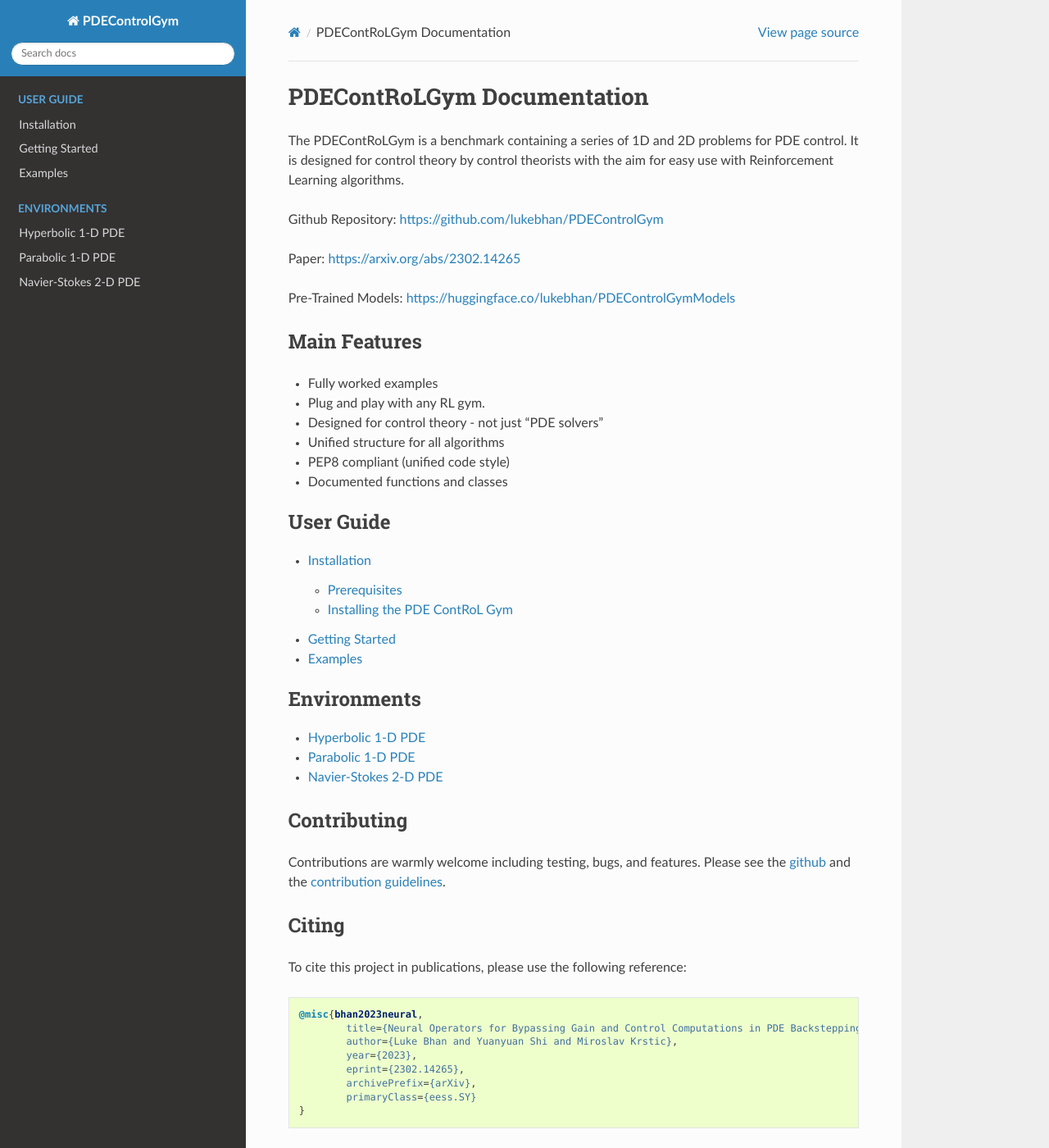
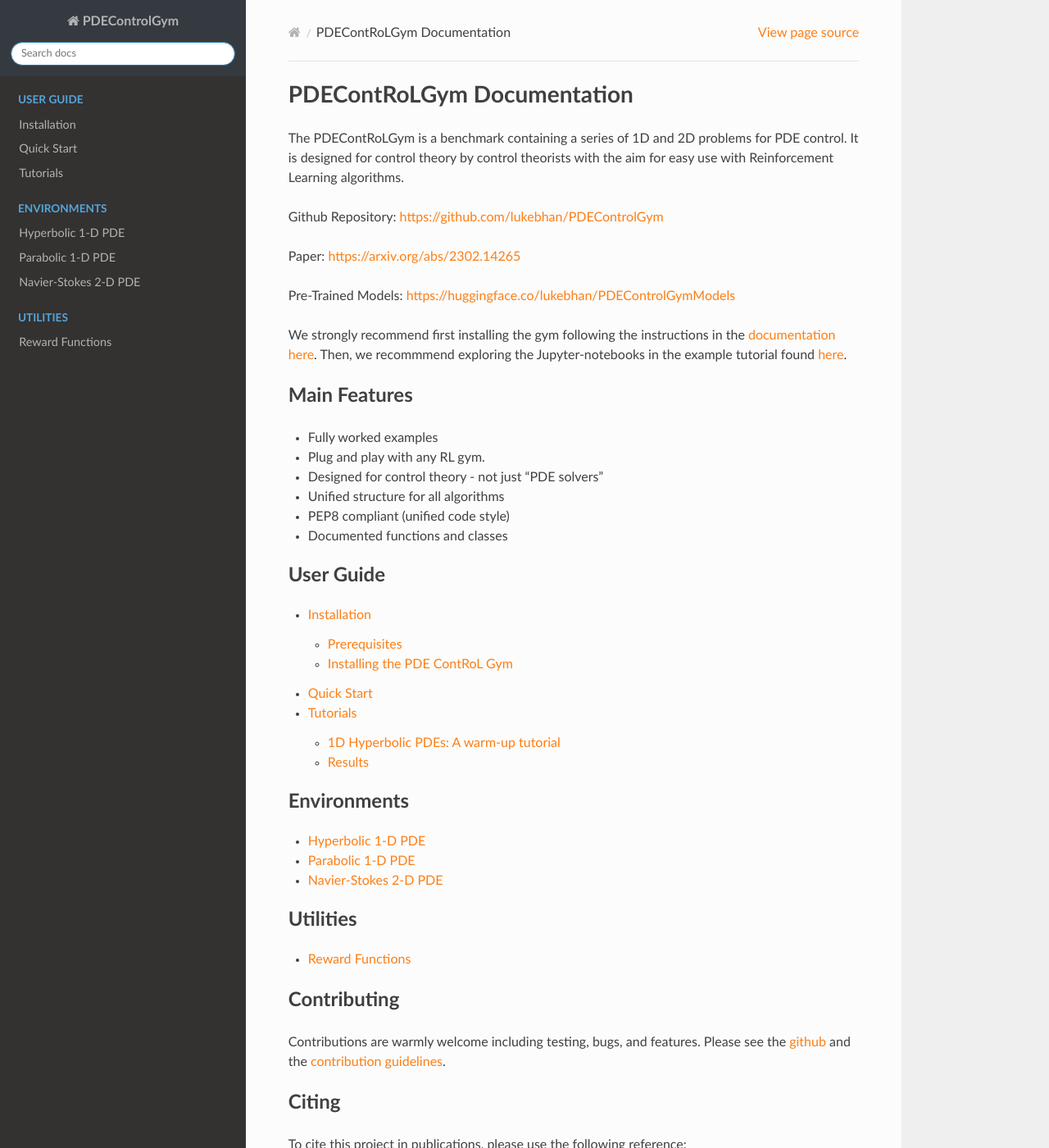
Before and after one commit to lukebhan/PDEControlGym, a Sphinx documentation site: the page built from docs/source/index.rst, in a window 1280 px wide and 1400 px high. Shown: the whole window at 82% size. Built offline with Sphinx 7.4.7 and the Read the Docs theme 2.0.0, drawn with Linux system fonts in a browser that asks for light colours; some of the changed lines change nothing that is shown; some of the changed text lies outside the part shown.

Commit message:
documentation

```diff
--- a/docs/requirements.txt
+++ b/docs/requirements.txt
@@ -1,2 +1,2 @@
 sphinx
-sphinx_rtd_theme
+sphinx_rtd_theme>=1.3.0
--- /dev/null
+++ b/docs/source/_static/css/pdecg_theme.css
@@ -0,0 +1,61 @@
+/* Most of the theme is adapted from stable-baselines3 doc */
+:root{
+  --main-bg-color: #343A40;
+  --link-color: #FD7E14;
+}
+
+/* Header fonts y */
+h1, h2, .rst-content .toctree-wrapper p.caption, h3, h4, h5, h6, legend, p.caption {
+    font-family: "Lato","proxima-nova","Helvetica Neue",Arial,sans-serif;
+}
+
+
+/* Docs background */
+.wy-side-nav-search{
+  background-color: var(--main-bg-color);
+}
+
+/* Mobile version */
+.wy-nav-top{
+  background-color: var(--main-bg-color);
+}
+
+/* Change link colors (except for the menu) */
+a {
+    color: var(--link-color);
+}
+
+a:hover {
+    color: #4F778F;
+}
+
+.wy-menu a {
+    color: #b3b3b3;
+}
+
+.wy-menu a:hover {
+    color: #b3b3b3;
+}
+
+a.icon.icon-home {
+    color: #b3b3b3;
+}
+
+.version{
+    color: var(--link-color) !important;
+}
+
+
+/* Make code blocks have a background */
+.codeblock,pre.literal-block,.rst-content .literal-block,.rst-content pre.literal-block,div[class^='highlight'] {
+        background: #f8f8f8;;
+}
+
+/* Change style of types in the docstrings .rst-content .field-list */
+.field-list .xref.py.docutils, .field-list code.docutils, .field-list .docutils.literal.notranslate
+{
+  border: None;
+  padding-left: 0;
+  padding-right: 0;
+  color: #404040;
+}
--- a/docs/source/conf.py
+++ b/docs/source/conf.py
@@ -1,9 +1,7 @@
-# Configure autodocs
+# Configuration file for the Sphinx documentation builder.
 import os
 import sys
-sys.path.insert(0, os.path.abspath("../../..//pdecontrolgym/envs/"))
-
-# Configuration file for the Sphinx documentation builder.
+sys.path.insert(0, os.path.abspath('..'))
 #
 # For the full list of built-in configuration values, see the documentation:
 # https://www.sphinx-doc.org/en/master/usage/configuration.html
@@ -12,21 +10,31 @@
 # https://www.sphinx-doc.org/en/master/usage/configuration.html#project-information
 
 project = 'PDEControlGym'
-copyright = '2023, Luke Bhan'
+copyright = '2023, PDEContRoLGym'
 author = 'Luke Bhan'
 release = '0.0.1'
 
 # -- General configuration ---------------------------------------------------
 # https://www.sphinx-doc.org/en/master/usage/configuration.html#general-configuration
 
-extensions = []
+extensions = [
+        "sphinx.ext.viewcode",
+        "sphinx.ext.ifconfig",
+        "sphinx.ext.autosummary",
+        "sphinx.ext.autodoc",
+        "sphinx.ext.mathjax",
+]
 
 templates_path = ['_templates']
 exclude_patterns = []
 pygments_style = 'sphinx'
+source_suffix = ".rst"
 
 # -- Options for HTML output -------------------------------------------------
 # https://www.sphinx-doc.org/en/master/usage/configuration.html#options-for-html-output
 
 html_theme = 'sphinx_rtd_theme'
 html_static_path = ['_static']
+
+def setup(app):
+    app.add_css_file("css/pdecg_theme.css")
--- a/docs/source/guide/examples.rst
+++ /dev/null
@@ -1,4 +0,0 @@
-.. _examples:
-
-Examples
-========
--- a/docs/source/guide/quickstart.rst
+++ b/docs/source/guide/quickstart.rst
@@ -1,10 +1,10 @@
 .. _quickstart:
 
-Getting Started
+Quick Start
 ===============
 
 A quick example to use the gym is as follows. This import the hyperbolic PDE gym, sets some basic parameters
-and runs an open-loop controller.
+and runs an open-loop controller. Detailed tutorials are avilable for the gym `here <../guide/tutorials.html>`_.
 
 .. code-block:: python
 
--- /dev/null
+++ b/docs/source/guide/tutorials.rst
@@ -0,0 +1,248 @@
+.. _tutorials:
+
+Tutorials
+=========
+
+.. note::
+   Examples are fully built out in Jupyter-notebooks for 1D Hyperbolic and Parabolic PDEs. Our tutorial in this documentation is aimed
+   to demonstrate the use of the library and the basic workings of its parameters.
+
+1D Hyperbolic PDEs: A warm-up tutorial
+--------------------------------------
+
+This tutorial will follow the Jupyer-notebook found on `github <https://github.com/lukebhan/PDEControlGym/blob/main/examples/hyperbolicPDE/HyperbolicPDEExample.ipynb>`_. It is recommended you have completed the installation guide and started the notebook in order to follow along with this tutorial.
+
+The problem we will consider in this example is the stabilization of the 1D Hyperbolic PDE with linear recirculation (a benchmark problem in PDE control):
+
+.. math::
+    :nowrap:
+
+    \begin{eqnarray}
+        u_t(x, t) &=& u_x(x, t) + \beta(x)u(0, t) \\
+        u(1, t) &=& U(t)
+    \end{eqnarray}
+
+where :math:`u(x, t)` is the system state, :math:`\beta(x)` is a nonlinear recirculation function to be chosen by the user and :math:`U(t)` is the boundary control input given by the RL controller to stabilize the system. We begin by first discussing the initialization of the environment as given by the following two lines in the 6th code block of the notebook:
+
+
+.. code-block:: python
+
+    # Make environments
+    envRL = gym.make("PDEControlGym-HyperbolicPDE1D", hyperbolicParams=hyperbolicParametersRL)
+    envBcks = gym.make("PDEControlGym-HyperbolicPDE1D", hyperbolicParams=hyperbolicParametersBackstepping)
+
+This explitly is making two environments registered under the name ``PDEControlGym-HyperbolicPDE1D`` with two separate parameters dictionaries, namely ``hyperbolicParametersRL`` and ``hyperbolicParametersBackstepping``. Thus, in the first part of this tutorial, we will briefly discuss each parameter dicitonary.
+
+.. code-block:: python
+
+	hyperbolicParameters = {
+			"T": T,
+			"dt": dt,
+			"X": X,
+			"dx": dx,
+			"sensing_loc": "full",
+			"control_type": "Dirchilet",
+			"sensing_type": None,
+			"sensing_noise_func": lambda state: state,
+			"limit_pde_state_size": True,
+			"max_state_value": 1e10,
+			"max_control_value": 20,
+			"reward_norm": 2,
+			"reward_horizon": "temporal",
+			"reward_average_length": 10,
+			"truncate_penalty": -1e3,
+			"terminate_reward": 3e2,
+			"reset_init_condition_func": getInitialCondition,
+			"reset_recirculation_func": getBetaFunction,
+			"control_sample_rate": 0.1,
+			"normalize": None,
+	}
+
+	hyperbolicParametersBackstepping = hyperbolicParameters.copy()
+	hyperbolicParametersBackstepping["normalize"] = False
+
+	hyperbolicParametersRL = hyperbolicParameters.copy()
+	hyperbolicParametersRL["normalize"] = Trueython
+
+.. note::
+   All of the 1D PDE boundary control environments have the same set of optional parameters for ease of use!
+
+Let us slowly describe each parameter here for full clarity. More details can of course be found in the detailed `Hyperbolic 1D <../environments/hyperbolic-1d.html>`_ documentation. First, we set our spatial and temporal timesteps as
+
+.. code-block:: python
+
+	T = 5
+	dt = 1e-4
+	dx = 1e-2
+	X = 1
+
+and follow this by describing both the sensing and actuation of the PDE.
+
+.. code-block:: python
+
+	"sensing_loc": "full",
+	"control_type": "Dirchilet",
+	"sensing_type": None,
+	"sensing_noise_func": lambda state: state
+
+In this block, we can see four parameters are set. We will take the time to go through each one incrementally.
+
+- ``sensing_loc``: Sets the observation space for the PDE. So we can choose for the sensing to be only at the boundary or as in this case ``"full"`` sensing measurement returning the entire state of the PDE.
+- ``control_type``: This sets the actuation type at the bounday for either Neumann (derivative) or Dirchilet (direct) boundary conditions.
+- ``sensing_type``: This, like ``control_type`` allows us to choose whether to use Neumann or Dirchilet sensing.
+- ``sensing_noise_func``: This function is called before the sensing is returned to the user and it allows us to add noise to the sensing in whatever approach we prefer. In this case, we just choose the function to return the sensing exactly via a simple Lambda function.
+
+Now, we continue our discussion of parameters by explaining the next set of parameters which can be used for early-stopping, a common trick in RL problems:
+
+.. code-block:: python
+
+	"limit_pde_state_size": True,
+	"max_state_value": 1e10,
+	"max_control_value": 20
+
+In this case, we allow limiting of the PDE state size (using :math:`L_2` norm) to 1e10. We also limit the control value to 20. This helps simplify the continuous action space. The next set of parameters are a variety of settings for the custom reward function as in the paper. We offer a variety of reward functions preimplemented (and it is easy to implement your own). See the `rewards <../utils/rewards.html>`_ documentation for details.
+
+.. code-block:: python
+
+    "reward_norm": 2,
+    "reward_horizon": "temporal",
+    "reward_average_length": 10,
+    "truncate_penalty": -1e3,
+    "terminate_reward": 3e2
+
+Lastly, we discuss the final few parameters for 1D environments. Namely:
+
+.. code-block:: python
+
+    "reset_init_condition_func": getInitialCondition,
+    "reset_recirculation_func": getBetaFunction,
+    "control_sample_rate": 0.1,
+    "normalize": None,
+
+ Each of these parameters are imperative to the setup of the problem and highlight the generality of the benchmarks capabilities. We discuss them incrementally as above:
+
+- ``resent_init_condition_func``: This parameter takes a function which at the start of each episode or any ``reset`` call will set :math:`u(x, 0)` via this function. Thus, one can train their controller based on any set of initial conditions as long as the function returns an array of length ``nx`` (given by spatial step size of system set above).
+- ``reset_recirculation_func``: This parameter again takes a function representing :math:`\beta(x)` as in the problem statement above. Thus, one can choose any nonlinear reciruclation function of their choice and it can be modified at each episode for adaptive PDE control.
+- ``control_sample_rate``: Due to the numerical scheme of PDEs, we require an extremely small timestep for simulation. However, such small timestep can be prohibitive to accept new control inputs so frequently as is impossible in real-world applications. Thus, we allow the user to specify the rate at which the controller is sampled to better represent real-time implementations. In this example, we consider a new control signal given every 10Hz.
+- ``normalize``: This is specifically for the RL controller which tends to work best when providing actions between -1 and 1. If this is set to true, the control anticipates a value between [-1, 1] and transforms this to a value between [-1*``max_control_value``, ``max_control_value``]. If set to false, it takes the control input as the true value and applies it without any modification.
+
+Ok, so we now have a brief introduction to the parameters the gym can take and as one can see, the problem can accept many many variations from observers to adaptive control. In this specific example, we will use the following instantiations
+
+.. code-block:: python
+
+   # Chebyshev Polynomial Beta Functions
+   def solveBetaFunction(x, gamma):
+       beta = np.zeros(len(x), dtype=np.float32)
+       for idx, val in enumerate(x):
+           beta[idx] = 5*math.cos(gamma*math.acos(val))
+       return beta
+
+    # Returns beta functions passed into PDE environment. Currently gamma is always
+    # set to 7.35, but this can be modified for further problesms
+    def getBetaFunction(nx, X):
+        return solveBetaFunction(np.linspace(0, X, nx), 7.35)
+
+
+    # Set initial condition function here
+    def getInitialCondition(nx):
+        return np.ones(nx)*np.random.uniform(1, 10)
+
+Thus, our beta function is a Chebyshev polynomial :math:`\beta(x) = 5\cos(7.35 \cos^{-1}(x))` and our intiial condition is a constant function valued between either 1 and 10: :math:`u(x, 0) \sim \text{Uniform}(1, 10) \quad \forall x \in [0, 1]`. We are now ready to train our first RL controller. To do this, we will use the `stable-baselines 3 library <https://github.com/DLR-RM/stable-baselines3>`_. We imported a series of functions from the library as
+
+.. code-block:: python
+
+   from stable_baselines3 import PPO
+   from stable_baselines3 import SAC
+   from stable_baselines3.common.env_checker import check_env
+   from stable_baselines3.common.callbacks import CheckpointCallback
+
+These will allow us to compare two algorithms, namely PPO and SAC. From here, we can then train each algorithm on our environment for 500k timesteps using the following code:
+
+.. code-block:: python
+
+    # Save a checkpoint every 10000 steps
+    checkpoint_callbackPPO = CheckpointCallback(
+        save_freq=10000,
+        save_path="./logsPPO",
+        name_prefix="rl_model",
+        save_replay_buffer=False,
+        save_vecnormalize=False,
+     )
+
+    # Save a checkpoint every 10000 steps
+    checkpoint_callbackSAC = CheckpointCallback(
+        save_freq=10000,
+        save_path="./logsSAC",
+        name_prefix="rl_model",
+        save_replay_buffer=False,
+        save_vecnormalize=False,
+     )
+
+     # TRAINING. SKIP IF WANT TO USE PRELOADED MODELS
+     # Train PPO
+     model = PPO("MlpPolicy",envRL, verbose=1, tensorboard_log="./tb/")
+     # Train for 500k timesteps
+     model.learn(total_timesteps=1e6, callback=checkpoint_callback)
+
+     # Train SAC
+     model = SAC("MlpPolicy",envRL, verbose=1, tensorboard_log="./tb/")
+     # Train for 500k timesteps
+     model.learn(total_timesteps=5e5, callback=checkpoint_callback)
+
+This will take some time to run (pretrained models available on `hugging face <https://huggingface.co/lukebhan/PDEControlGymModels/tree/main>`_), but it will save the resulting models in two directories, namely ``./logsPPO`` and ``./logsSAC``. We also can use tensorboard to follow our training and rewards.
+
+In the rest of this tutorial, we will compare our models to the resulting PDE backstepping controllers from `(Krstic, M. and Smyshlyaev A. 2008) <http://flyingv.ucsd.edu/krstic/talks/talks-files/siam-book-course.pdf>`_. The stabilizing controller in math terms looks like:
+
+.. math::
+    :nowrap:
+
+	\begin{eqnarray}
+		U(t) &=& \int_0^x k(1-y)u(y, t)dy \\
+		k(x) &=& -\beta(x) + \int_0^x \beta(x-y) k(y) dy
+	\end{eqnarray}
+
+The controller is implemented with the following two functions where :math:`k` uses successive approximations (1 iteration is sufficient):
+
+.. code-block:: python
+
+	# Kernel function solver for backstepping
+	def solveKernelFunction(theta):
+		kappa = np.zeros(len(theta))
+		for i in range(0, len(theta)):
+			kernelIntegral = 0
+			for j in range(0, i):
+				kernelIntegral += (kappa[i-j]*theta[j])*dx
+			kappa[i] = kernelIntegral  - theta[i]
+		return np.flip(kappa)
+
+	# Control convolution solver
+	def solveControl(kernel, u):
+		res = 0
+		for i in range(len(u)):
+			res += kernel[i]*u[i]
+		return res*1e-2
+
+We now skip a few helper functions in the notebook which are not of immediate importance in this tutorial to explore the final results. We begin presenting the results here as they appear in the Jupyter-notebooks finalizing our tutorial applying RL for PDE Boundary Control! Feel free to run the notebook instead to generate your own results!
+
+Results
+-------
+
+We begin by confirming that the problem is nontrivial - with the :math:`\beta(x)` function we chose, the system is unstable when the control is set to :math:`U(t)=0`.
+
+.. figure:: ../_static/img/hyperbolicOpenloop.png
+    :align: center
+
+We then compare all three of our approaches: backstepping, PPO, and SAC from left to right on two initial conditions. We can see that all the approaches seem to stabilize, but the model-based approach clearly does better and thus there is room for future research in model-free PDE control.
+
+.. figure:: ../_static/img/hyperbolicExamples.png
+   :align: center
+
+Additionally, we compare the control signals and can celarly see that the RL control signals oscillate much more frequently then the model based control indicating some directions for improvement based on smootheness.
+
+.. figure:: ../_static/img/hyperbolicControlSignals.png
+   :align: center
+
+Lastly, we conclude this tutorial by looking at the commulative rewards for each episode. Naturally, the backstepping controller performs best confirming the oscillations we see in the generated figures above.
+
+.. figure:: ../_static/img/hyperbolicTable.png
+   :align: center
--- a/docs/source/index.rst
+++ b/docs/source/index.rst
@@ -13,6 +13,8 @@
 Paper: https://arxiv.org/abs/2302.14265
 
 Pre-Trained Models: https://huggingface.co/lukebhan/PDEControlGymModels
+
+We strongly recommend first installing the gym following the instructions in the `documentation here <../guide/install.html>`_. Then, we recommmend exploring the Jupyter-notebooks in the example tutorial found `here <../guide/tutorials.html>`_.
 
 Main Features
 --------------
@@ -30,7 +32,7 @@
 
   guide/install
   guide/quickstart
-  guide/examples
+  guide/tutorials
 
 .. toctree::
   :maxdepth: 2
@@ -39,6 +41,12 @@
   environments/hyperbolic-1d
   environments/parabolic-1d
   environments/navier-stokes-2d
+
+.. toctree::
+  :maxdepth: 2
+  :caption: Utilities
+
+  utils/rewards
 
 Contributing
 ------------
@@ -58,10 +66,3 @@
 		archivePrefix={arXiv},
 		primaryClass={eess.SY}
 	}
-
-Indices and tables
-------------------
-
-* :ref:`genindex`
-* :ref:`modindex`
-* :ref:`search`
--- /dev/null
+++ b/docs/source/utils/rewards.rst
@@ -0,0 +1,4 @@
+.. _rewards:
+
+Reward Functions
+================
```
Also changed, not shown: docs/source/_static/img/hyperbolicControlSignals.png (added), docs/source/_static/img/hyperbolicExamples.png (added), docs/source/_static/img/hyperbolicOpenloop.png (added), docs/source/_static/img/hyperbolicTable.png (added), 2 other files.
